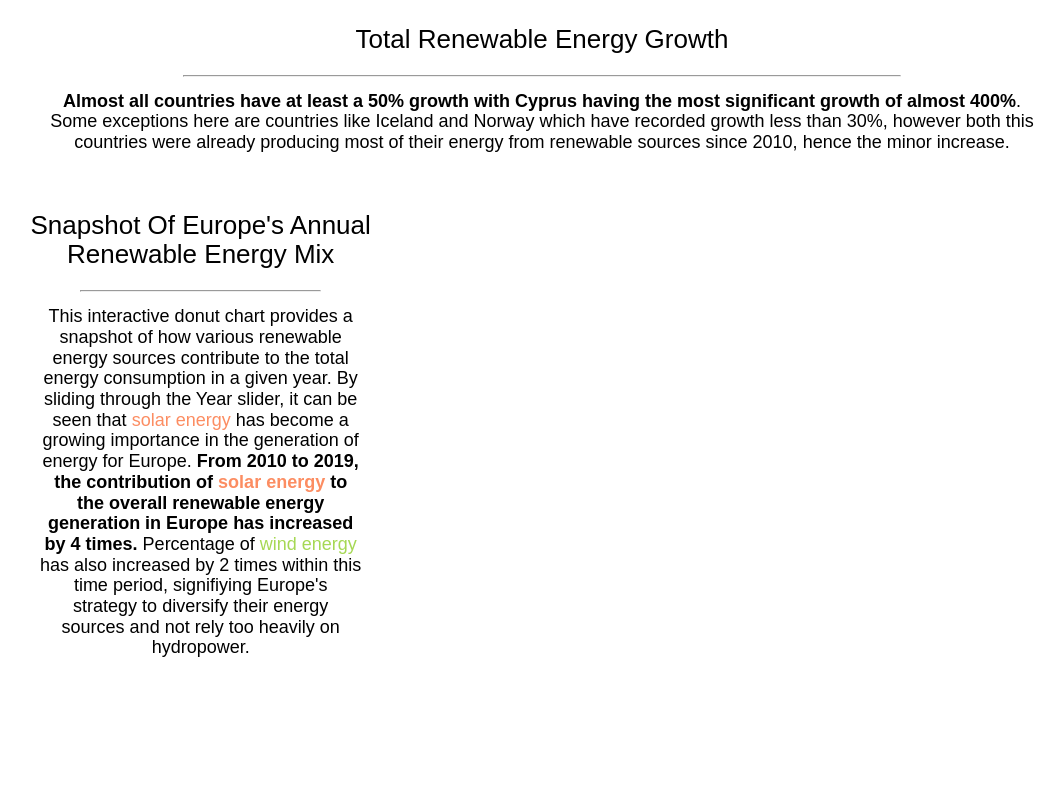
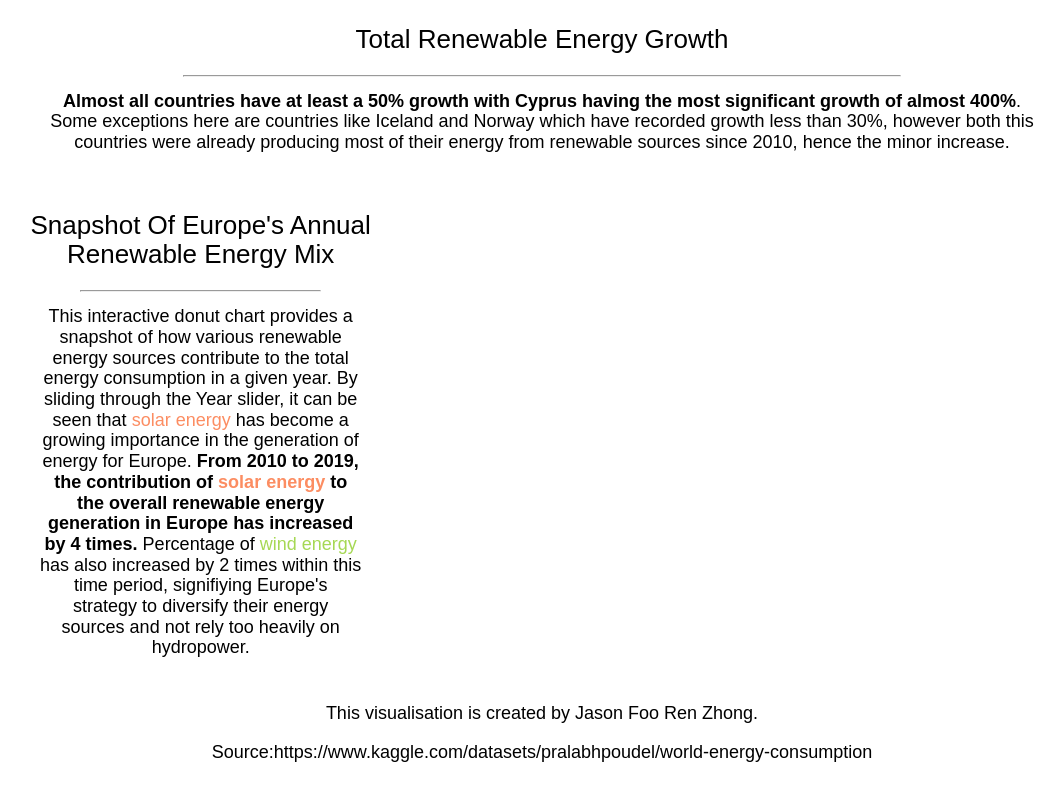
Before and after one commit to Jason1205-ui/dv2, a plain HTML site: page index.html in a window 1280 px wide. Shown: the part 778-1578 px from the top of the page, without its empty margins (98-1162 px from the left). Before the commit the page ends 1513 px from the top, so only its background shows below. Drawn offline with nearby package versions, Linux system fonts and the light colour scheme; a script that the page names is missing.

Commit message:
Update index.html

```diff
--- a/index.html
+++ b/index.html
@@ -100,6 +100,13 @@
       </div>
   </div>
 
+     <p>
+    This visualisation is created by Jason Foo Ren Zhong.
+  </p>
+  <p>
+    Source:https://www.kaggle.com/datasets/pralabhpoudel/world-energy-consumption
+  </p>
+
 
 
 </body>
```
